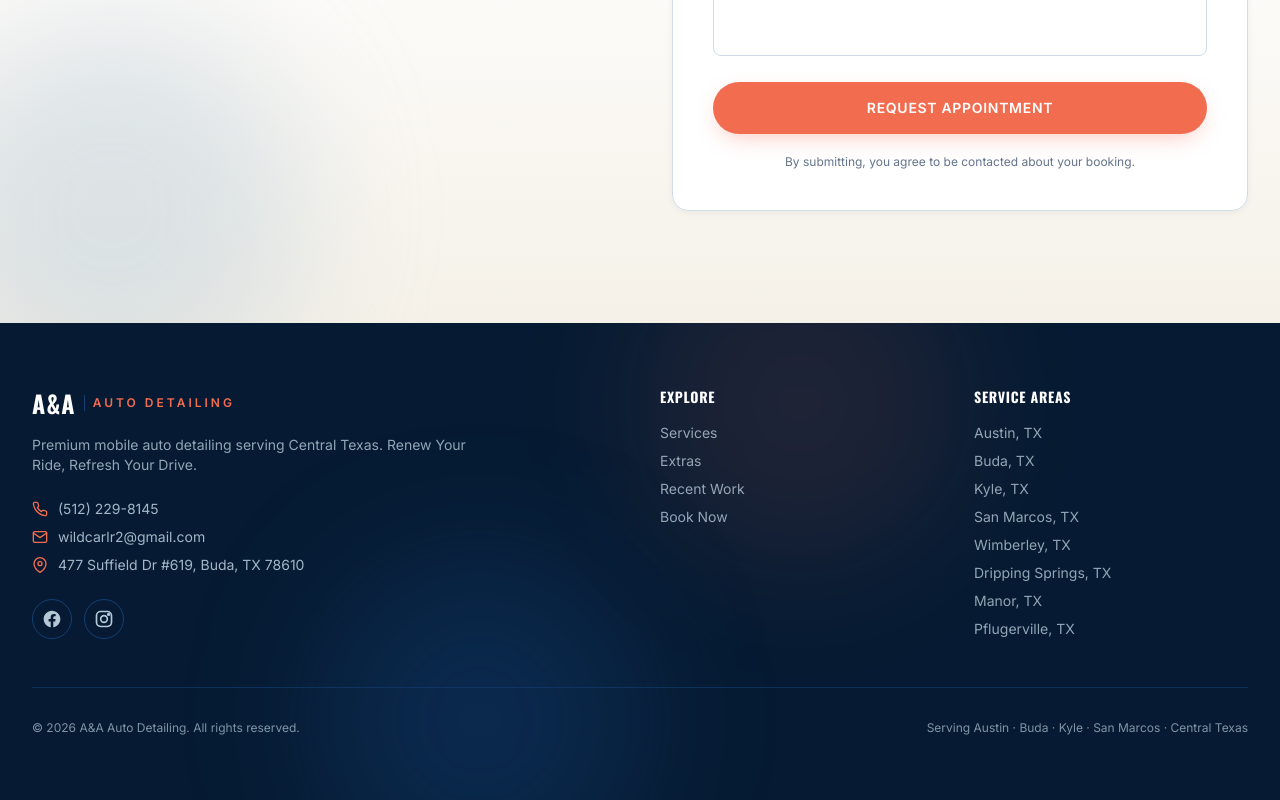
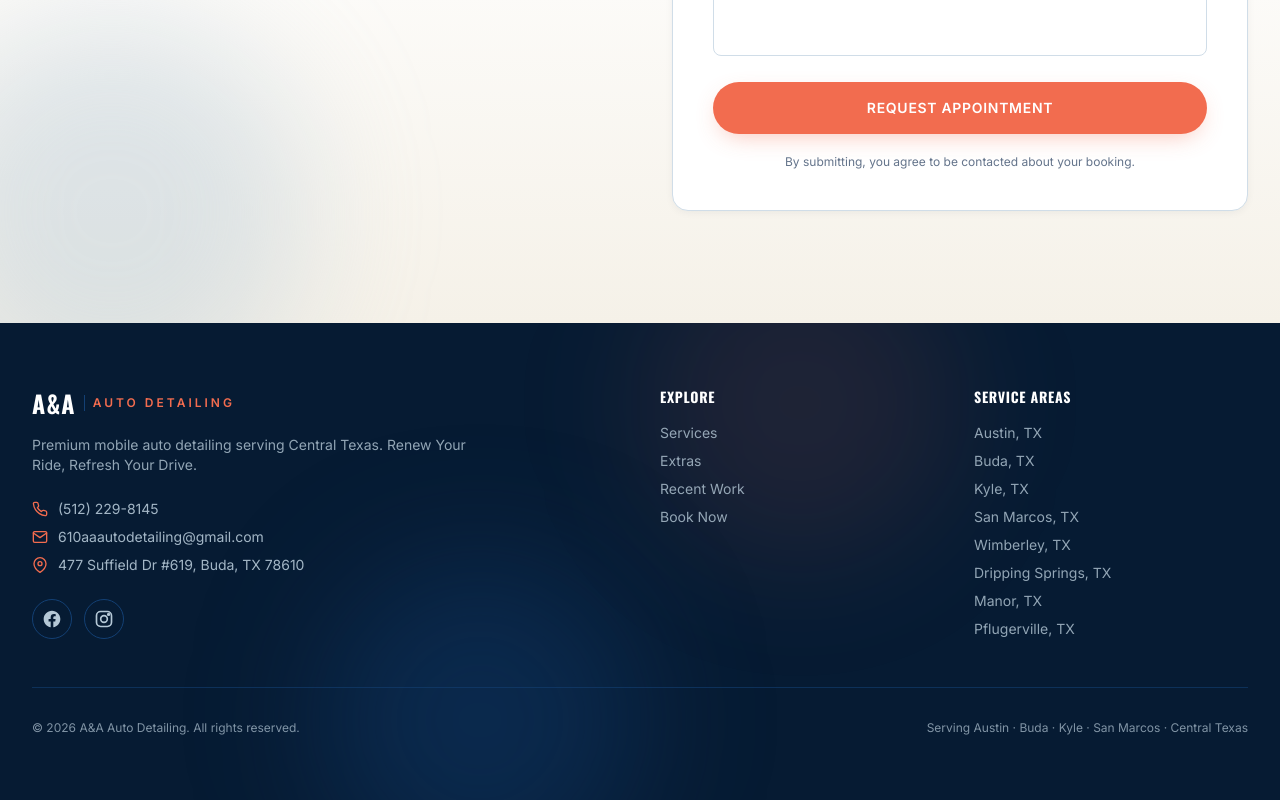
Before and after one commit to azizhazim/aa-auto-detailing, a Next.js app: page / in a window 1280 px wide. Shown: the part 4982-5782 px from the top of the page. Built offline with nearby package versions, Linux system fonts and the light colour scheme.

Commit message:
Update contact email to 610aaautodetailing@gmail.com

```diff
--- a/app/layout.tsx
+++ b/app/layout.tsx
@@ -69,7 +69,7 @@ const jsonLd = {
   image: "https://anaautodetailing.com/og-image.jpg",
   url: "https://anaautodetailing.com",
   telephone: "+1-512-229-8145",
-  email: "wildcarlr2@gmail.com",
+  email: "610aaautodetailing@gmail.com",
   priceRange: "$$",
   address: {
     "@type": "PostalAddress",
--- a/components/Footer.tsx
+++ b/components/Footer.tsx
@@ -48,8 +48,8 @@ export default function Footer() {
                   <path d="M4 4h16c1.1 0 2 .9 2 2v12c0 1.1-.9 2-2 2H4c-1.1 0-2-.9-2-2V6c0-1.1.9-2 2-2z" />
                   <polyline points="22,6 12,13 2,6" />
                 </svg>
-                <a href="mailto:wildcarlr2@gmail.com" className="hover:text-coral transition-colors break-all">
-                  wildcarlr2@gmail.com
+                <a href="mailto:610aaautodetailing@gmail.com" className="hover:text-coral transition-colors break-all">
+                  610aaautodetailing@gmail.com
                 </a>
               </li>
               <li className="flex items-start gap-2.5 text-mist-300/90">
```
Also changed, not shown: 1 other file (tests, documents, lock files or other folders).
